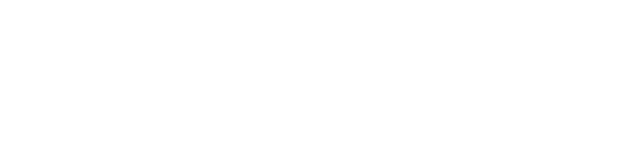
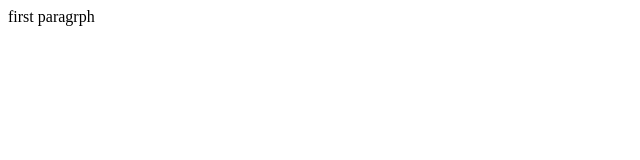
Before and after one commit to LoukHich/teste1, a plain HTML site: page index.html in a window 1280 px wide. Shown: the whole page, without its empty margins (0-640 px from the left). Drawn offline with Linux system fonts and the light colour scheme.

Commit message:
Update index.html

```diff
--- a/index.html
+++ b/index.html
@@ -6,6 +6,7 @@
     <title>Document</title>
 </head>
 <body>
+    <p>first paragrph</p>
     <script src="index.js"></script>
 </body>
 </html>
```
